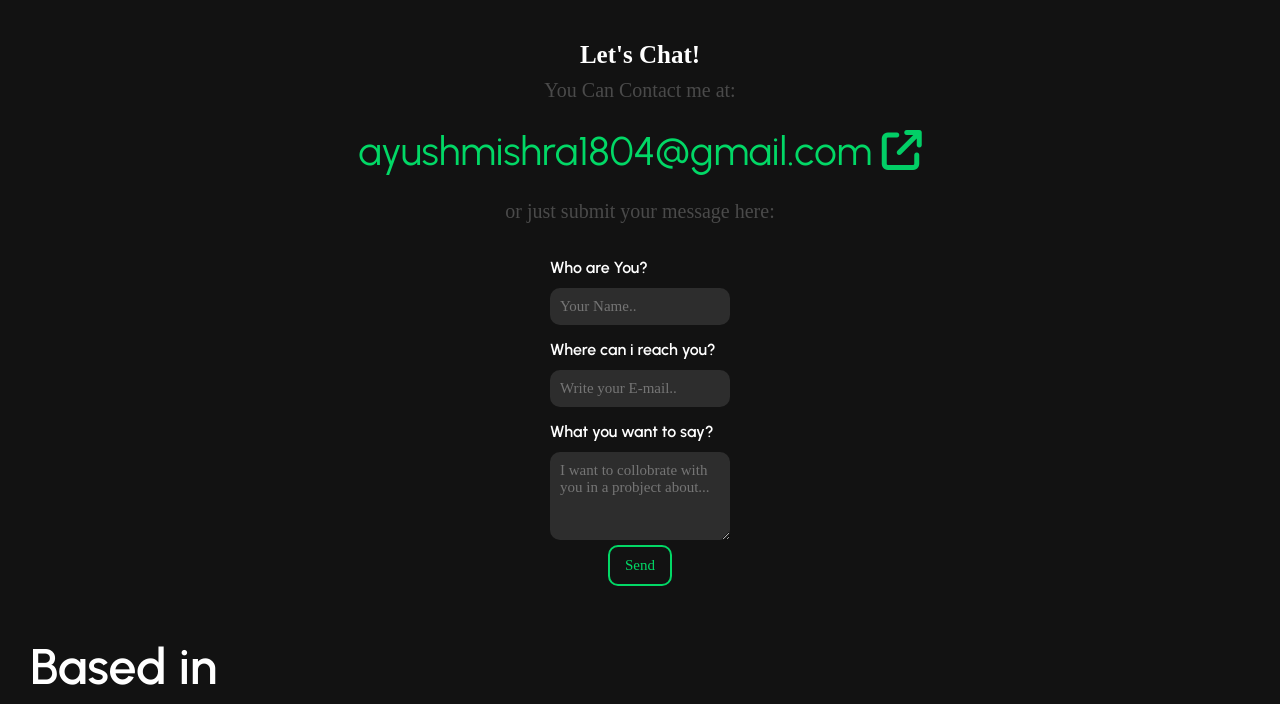
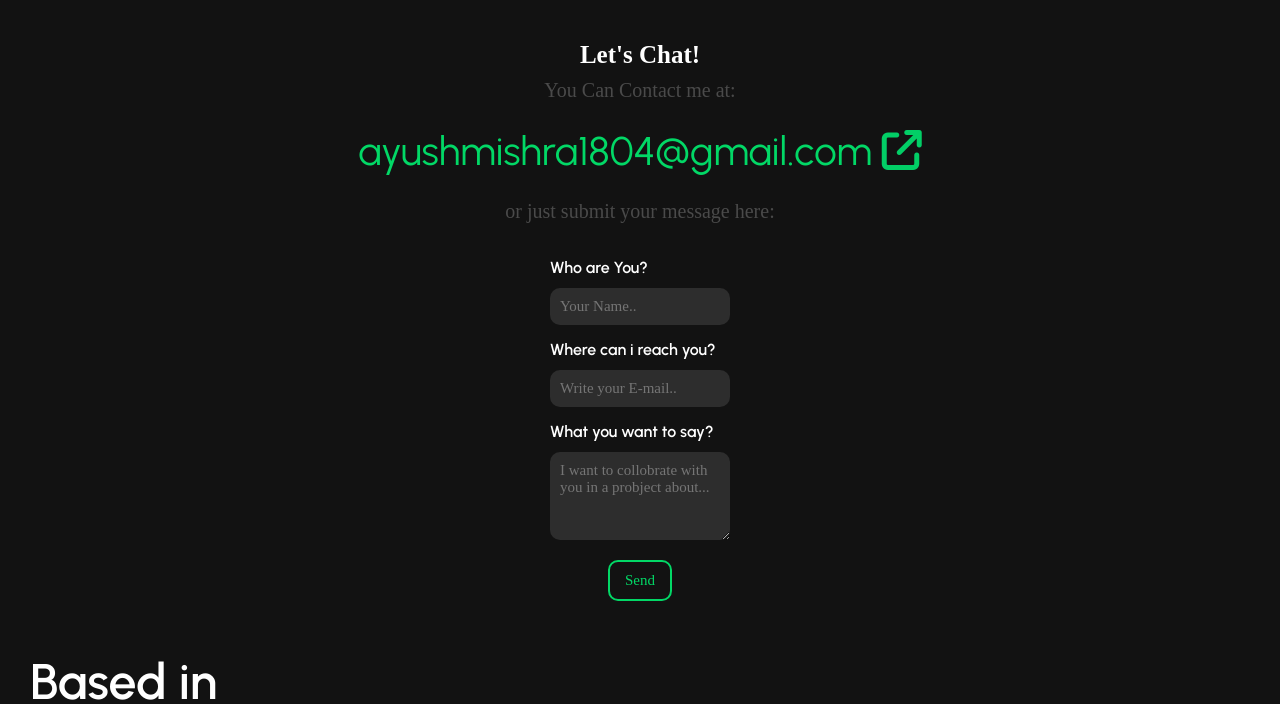
Before and after one commit to ayushmishra1808/ayush-portfolio, a plain HTML site: page index.html in a window 1280 px wide. Shown: the part 2842-3546 px from the top of the page. Drawn offline with Linux system fonts and the light colour scheme; a web font is replaced by a local one.

Commit message:
Update style.css

```diff
--- a/style.css
+++ b/style.css
@@ -622,7 +622,7 @@ input:hover {
 
 .submit-button {
   display: block;
-  margin-to: 20px;
+  margin-top: 20px;
   margin-left: auto;
   margin-right: auto;
   font-family: "sometype mono";
```
